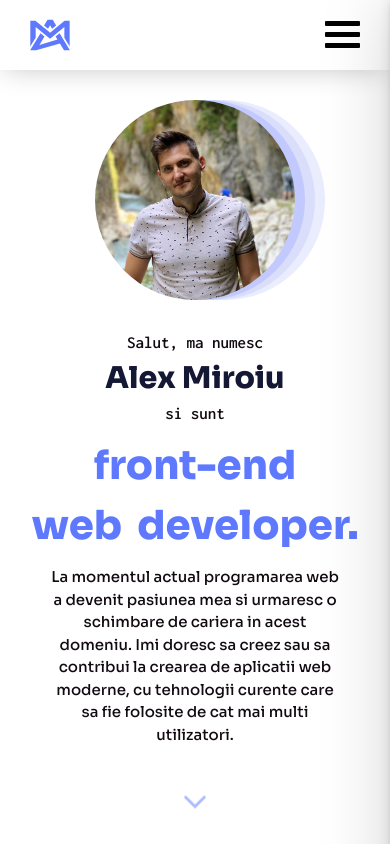
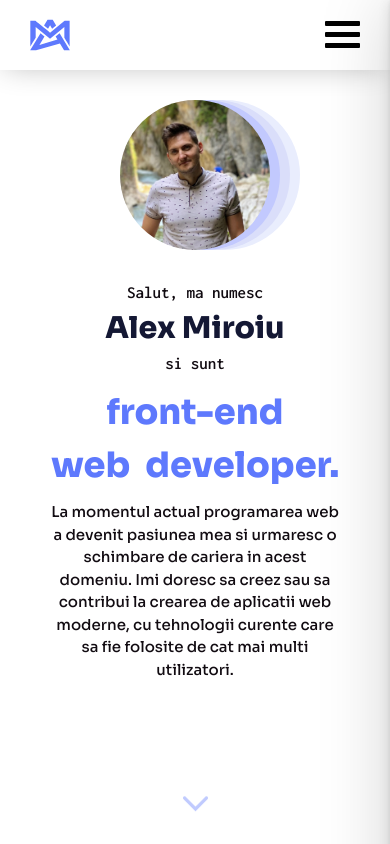
Before and after one commit to alexmiroiu/Proiecte, a React (Create React App) app in the folder portfolio-website/: page / in a window 390 px wide. Shown: the top 844 px of the page. Built offline with nearby package versions, Linux system fonts and the light colour scheme.

Commit message:
am implementat responsivitate aditionala pentru variantele foarte mici de mobil

```diff
--- a/portfolio-website/src/components/About.module.css
+++ b/portfolio-website/src/components/About.module.css
@@ -196,7 +196,7 @@
 
 
 
-@media (min-width: 501px) and (max-width: 580px) and (max-height: 1000px) {
+@media (min-width: 501px) and (max-width: 580px) and (max-height: 2000px) {
 
     .about {
         height: fit-content;
@@ -288,7 +288,7 @@
 }
 
 
-@media (min-width: 400px) and (max-width: 500px) and (max-height: 1000px) {
+@media (min-width: 400px) and (max-width: 500px) and (max-height: 2000px) {
 
     .about {
         height: fit-content;
@@ -381,7 +381,7 @@
 
 
 
-@media (max-width: 399px) and (max-height: 900px) {
+@media (max-width: 399px) and (max-height: 2000px) {
 
     .about {
         height: fit-content;
--- a/portfolio-website/src/components/Contact.module.css
+++ b/portfolio-website/src/components/Contact.module.css
@@ -67,7 +67,7 @@
     }
 }
 
-@media (min-width: 400px) and (max-width: 580px) and (max-height: 1000px) {
+@media (min-width: 400px) and (max-width: 580px) and (max-height: 2000px) {
 
     .contactDescription {
         max-width: 30rem;
@@ -80,7 +80,7 @@
     }
 }
 
-@media (max-width: 399px) and (max-height: 900px) {
+@media (max-width: 399px) and (max-height: 2000px) {
 
     .contactDescription {
         max-width: 25rem;
--- a/portfolio-website/src/components/Hero.js
+++ b/portfolio-website/src/components/Hero.js
@@ -1,4 +1,4 @@
-import React from 'react';
+import React, { useEffect, useState } from 'react';
 import { useRef, useImperativeHandle, useContext } from 'react';
 
 import classes from './Hero.module.css';
@@ -7,6 +7,7 @@ import SvgDownIcon from './iconComponents/DownIcon';
 import GlobalState from '../store/store';
 
 const Hero = React.forwardRef((props, ref) => {
+    const [scrollVisible, setScrollVisible] = useState(true)
     const heroRef = useRef();
     const ctx = useContext(GlobalState);
     const dark = ctx.darkMode;
@@ -21,6 +22,24 @@ const Hero = React.forwardRef((props, ref) => {
             goToHero: navigate
         };
     });
+
+    const listenToScroll = () => {
+        let heightToHideFrom = 500;
+        const winScroll = document.body.scrollTop || document.documentElement.scrollTop;
+
+        if(winScroll > heightToHideFrom) {
+            scrollVisible && setScrollVisible(false);
+        } else {
+            setScrollVisible(true);
+        }
+    }
+
+    useEffect(() => {
+        window.addEventListener('scroll', listenToScroll);
+        return () => {
+            window.removeEventListener('scroll', listenToScroll)
+        }
+    }, [])
 
     const displayedText = {
         hello1: {
@@ -48,7 +67,7 @@ const Hero = React.forwardRef((props, ref) => {
         </div>
 
         <div className={classes.scroll}>
-            <SvgDownIcon className={`${dark ? classes.scrollIconDark : classes.scrollIconLight}`}/>
+            {scrollVisible && <SvgDownIcon className={`${dark ? classes.scrollIconDark : classes.scrollIconLight}`}/>}
         </div>
 
         <article className={classes.heroInfo}>
--- a/portfolio-website/src/components/Hero.module.css
+++ b/portfolio-website/src/components/Hero.module.css
@@ -163,7 +163,6 @@
     fill: var(--neon-blue);
     animation: animateScroll 2000ms ease-out;
     animation-iteration-count: infinite;
-
 }
 
 
@@ -290,12 +289,18 @@
     .scroll {
         position: absolute;
         bottom: 2rem;
+        height: 4rem;
+        width: 4rem;
+        margin-bottom: 10rem;
+    }
+
+    .scrollIconLight {
+        width: 5rem;
         height: 5rem;
-        margin-bottom: 10rem;
     }
 }
 
-@media (min-width: 400px) and (max-width: 580px) and (max-height: 1000px) {
+@media (min-width: 400px) and (max-width: 580px) and (max-height: 2000px) {
     .hero {
         flex-direction: column;
         justify-content: flex-start;
@@ -372,29 +377,22 @@
         width: fit-content;
     }
     .scroll {
-        height: 3rem;
-        width: 3rem;
+        height: 4rem;
+        width: 4rem;
         position: absolute;
         bottom: 0rem;
         margin-bottom: 2rem;
-
-    }
-    .scrollIcon {
-        margin-bottom: 0;
-        animation: animateScroll 1000ms;
-        animation-iteration-count: infinite;
     }
     .scrollIconDark {
-        margin-bottom: 0;
-        }
-
-        .scrollIconLight {
-        margin-bottom: 0;
-        }
+    margin-bottom: 0;
+    }
+    .scrollIconLight {
+    margin-bottom: 0;
+    }
 
 }
 
-@media (max-width: 399px) and (max-height: 900px) {
+@media (max-width: 399px) and (max-height: 2000px) {
     .hero {
         flex-direction: column;
         justify-content: flex-start;
@@ -411,29 +409,29 @@
     }
 
     .imageWrapper {
-        width: 20rem;
-        height: 20rem;
+        width: 15rem;
+        height: 15rem;
     }
 
     .imageWrapper img {
-        width: 20rem;
-        height: 20rem;
+        width: 15rem;
+        height: 15rem;
     }
 
     .ring1 {
-        width: 20rem;
-        height: 20rem;
+        width: 15rem;
+        height: 15rem;
         left: 1rem;
     }
     .ring2 {
-        width: 20rem;
-        height: 20rem;
+        width: 15rem;
+        height: 15rem;
         left: 2rem;
 
     }
     .ring3 {
-        width: 20rem;
-        height: 20rem;
+        width: 15rem;
+        height: 15rem;
         left: 3rem;
     }
 
@@ -453,8 +451,7 @@
     }
 
     .heroTitle {
-        font-size: 4rem;
-
+        font-size: 3.5rem;
     }
 
     .heroTitle p:first-child {
@@ -473,8 +470,8 @@
     }
     .scroll {
         position: absolute;
-        height: 3rem;
-        width: 3rem;
+        height: 3.5rem;
+        width: 3.5rem;
         bottom: 0rem;
         margin-bottom: 0rem;
     }
--- a/portfolio-website/src/components/Projects.module.css
+++ b/portfolio-website/src/components/Projects.module.css
@@ -130,7 +130,7 @@
 
 }
 
-@media (min-width: 400px) and (max-width: 580px) and (max-height: 1000px) {
+@media (min-width: 400px) and (max-width: 580px) and (max-height: 2000px) {
 
     .projectsBox {
         grid-template-columns: repeat(auto-fill, minmax(25rem, 1fr));
@@ -150,7 +150,7 @@
     }
 }
 
-@media (max-width: 399px) and (max-height: 900px) {
+@media (max-width: 399px) and (max-height: 2000px) {
 
     .projectsBox {
         grid-template-columns: repeat(auto-fill, minmax(20rem, 1fr));
--- a/portfolio-website/src/components/iconComponents/DownIcon.js
+++ b/portfolio-website/src/components/iconComponents/DownIcon.js
@@ -11,8 +11,6 @@ const SvgDownIcon = (props) => (
     }}
     viewBox="0 0 1024 1024"
     xmlns="http://www.w3.org/2000/svg"
-    width="1em"
-    height="1em"
     {...props}
   >
     <path d="M512.197 752.239 158.5 398.54c-18.738-18.738-18.738-49.092 0-67.829s49.092-18.738 67.829 0l285.868 285.869 285.87-285.869c18.737-18.738 49.091-18.738 67.828 0s18.738 49.092 0 67.829L512.197 752.239z" />
```
